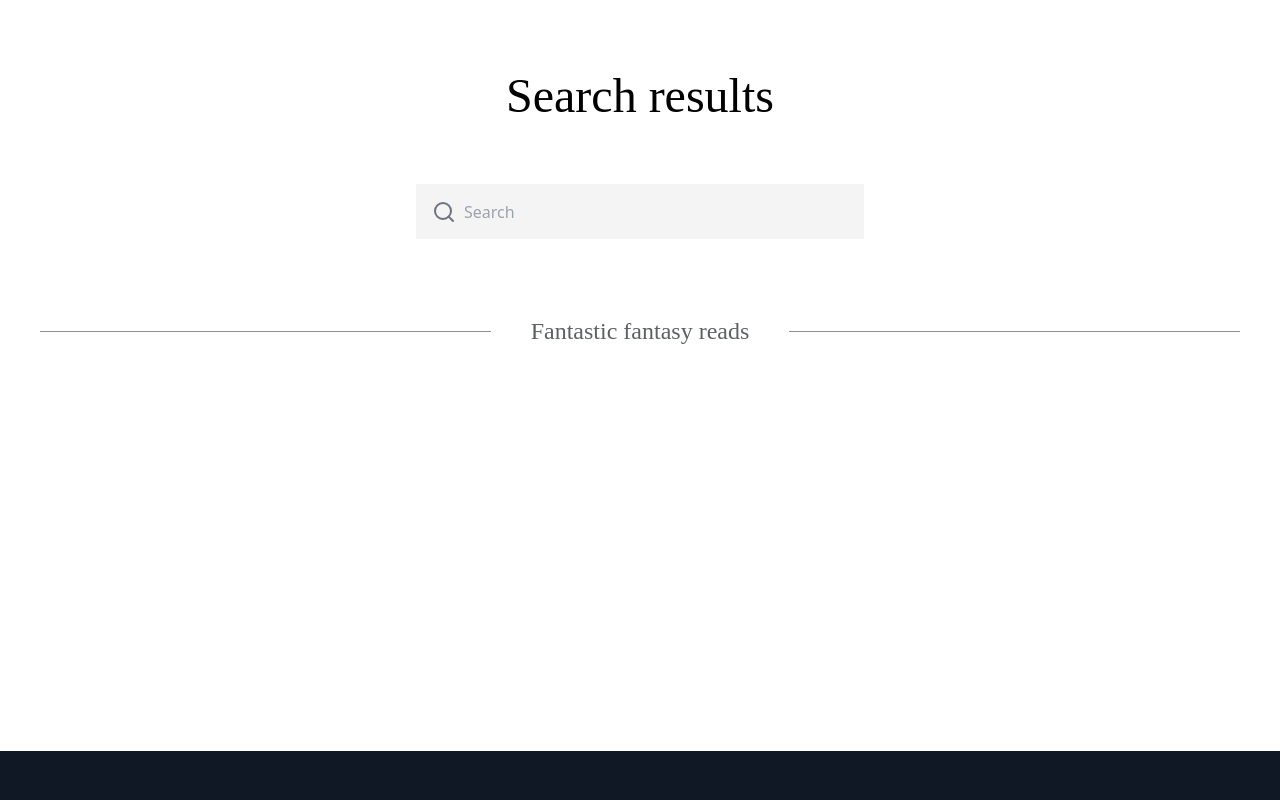
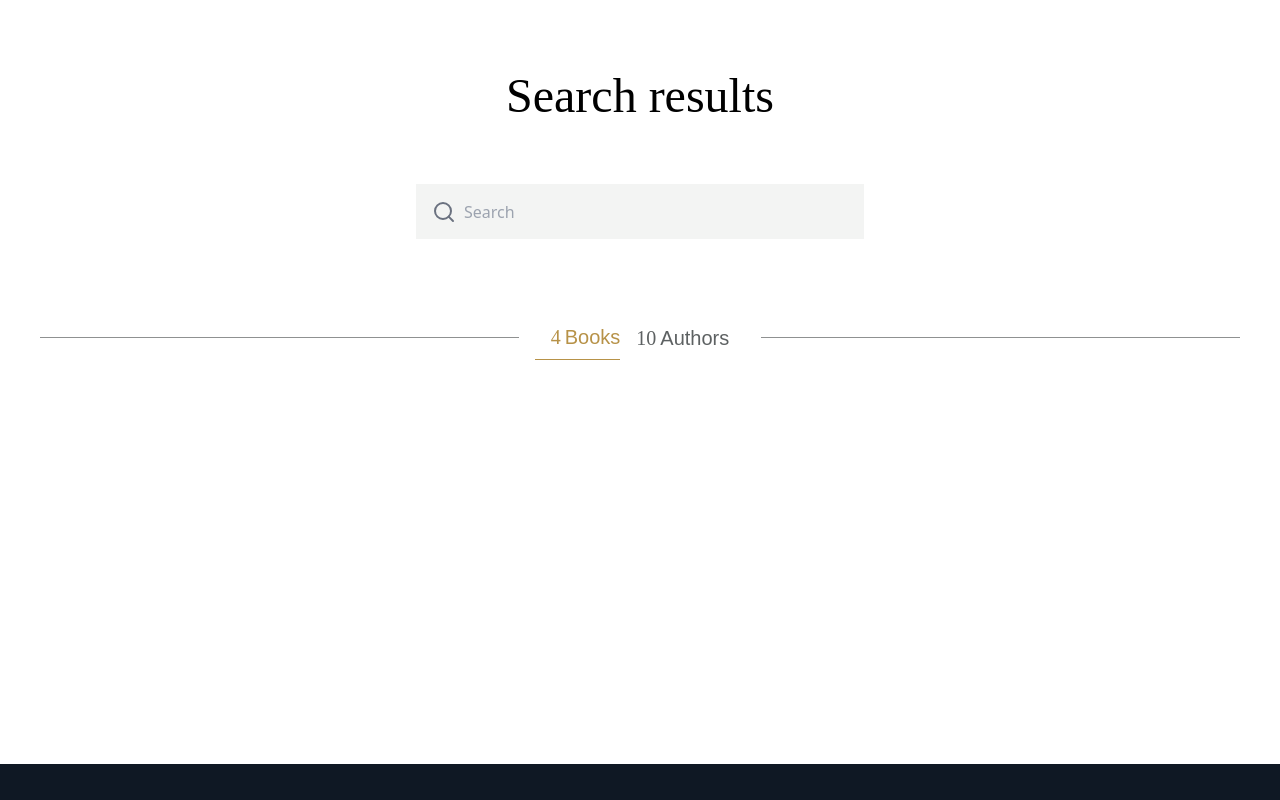
Before and after one commit to Hadees621/pegasus, a React (Create React App) app: page /search in a window 1280 px wide. Shown: the top 800 px of the page. Built offline with nearby package versions, Linux system fonts and the light colour scheme.

Commit message:
tabs added

```diff
--- a/src/pages/search-results/SearchResults.js
+++ b/src/pages/search-results/SearchResults.js
@@ -1,7 +1,12 @@
-import React from "react";
+import React, { useState } from "react";
 import Footer from "../../components/Footer";
 
 const SearchResultsMenu = () => {
+    const [activeTab, setActiveTab] = useState("books");
+
+    const handleTabClick = (tab) => {
+        setActiveTab(tab);
+    };
 
     return (
         <>
@@ -29,14 +34,25 @@ const SearchResultsMenu = () => {
                         />
                     </div>
                 </div>
-                <div className="flex items-center  1024:px-10 320:p-5 1440:px-36 2560:px-96">
-                    <div className="flex-grow border-t border-[#8F9191]"></div>
-                    <div className="text-[#5D6162] 320:text-lg 1024:text-2xl font-fairplay px-10">
-                        Fantastic fantasy reads
+                <div className="flex items-center 1024:px-10 320:p-5 1440:px-36 2560:px-96 gap-4">
+                    <div className="flex-grow border-t border-[#8F9191]" />
+                    <div
+                        onClick={() => handleTabClick("books")}
+                        className={`text-[#5D6162] flex 320:text-lg 1024:text-xl font-roboto pl-4 cursor-pointer py-2 ${activeTab === "books" ? "text-[#B79248] border-b border-[#B79248]" : ""
+                            }`}
+                    >
+                        <p className="font-fairplay mr-1 text-xl">4</p> Books
                     </div>
-                    <div className="flex-grow border-t border-[#8F9191]"></div>
+                    <div
+                        onClick={() => handleTabClick("authors")}
+                        className={`text-[#5D6162] 320:text-lg 1024:text-xl font-roboto pr-4 cursor-pointer py-2 flex ${activeTab === "authors" ? "text-[#B79248] border-b border-[#B79248]" : ""
+                            }`}
+                    >
+                        <p className="font-fairplay mr-1 text-xl">10</p> Authors
+                    </div>
+                    <div className="flex-grow border-t border-[#8F9191]" />
                 </div>
-            </div >
+            </div>
             <Footer />
         </>
     );
```
